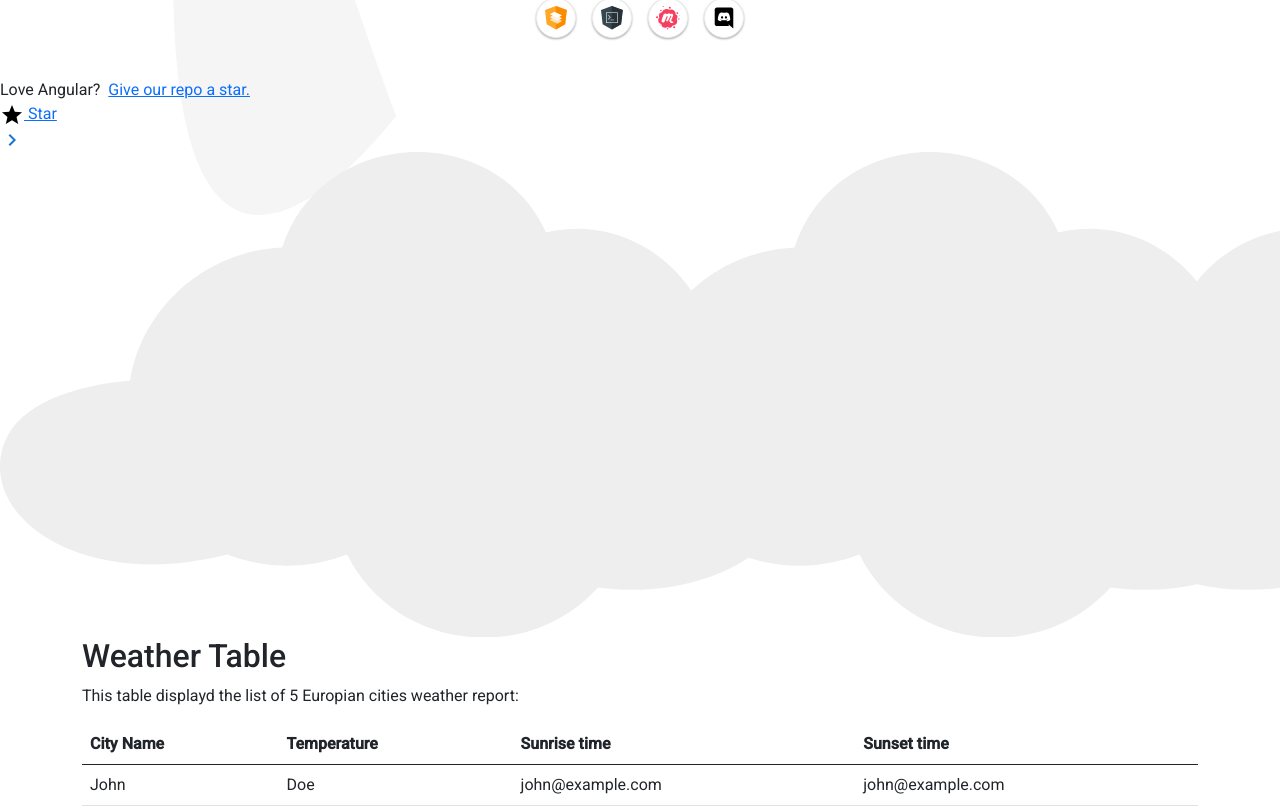
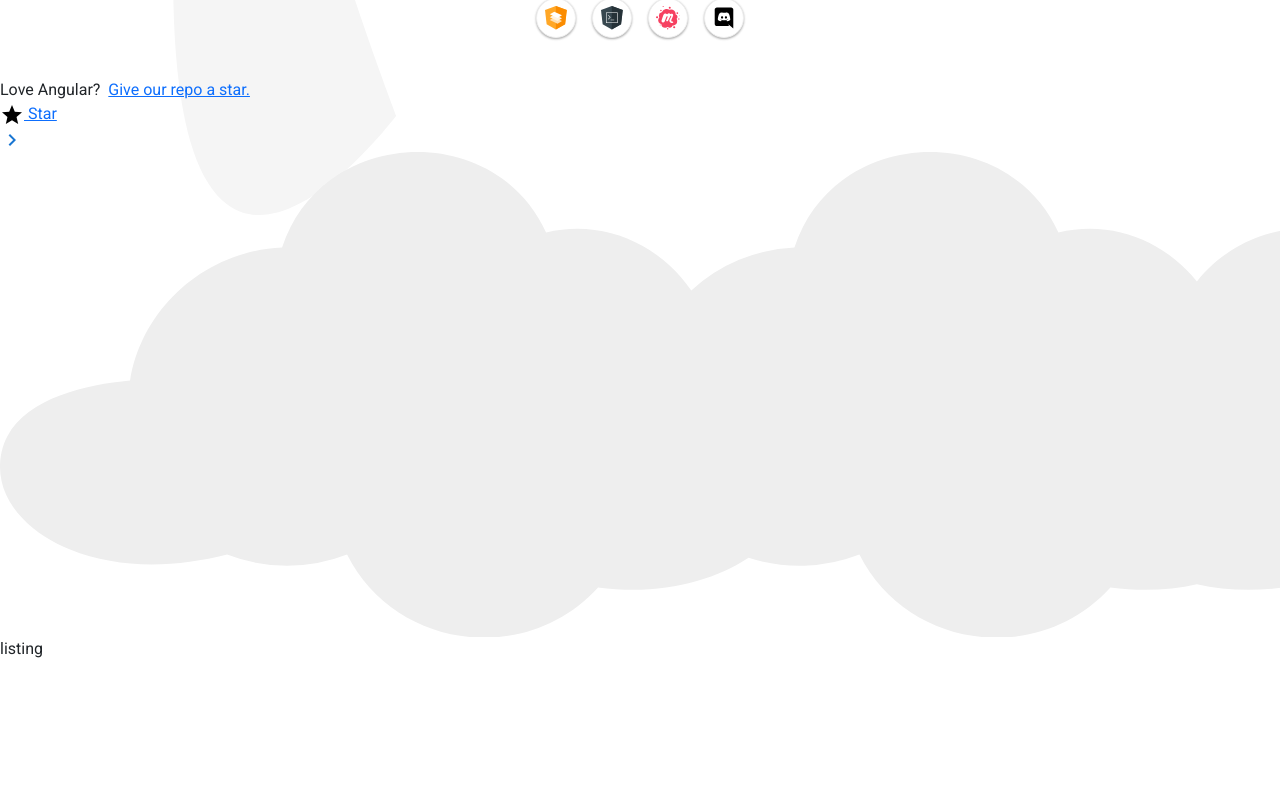
Before and after one commit to utkarsh-srivastava/open-weather-ng, an Angular app: page /listing in a window 1280 px wide. Shown: the part 582-1388 px from the top of the page. After the commit the page ends 1243 px from the top, so only its background shows below. Built offline with nearby package versions, Linux system fonts and the light colour scheme.

Commit message:
created listings table with api data

```diff
--- a/src/app/listing/listing.component.html
+++ b/src/app/listing/listing.component.html
@@ -1,22 +1 @@
-<div class="container">
-  <h2>Weather Table</h2>
-  <p>This table displayd the list of 5 Europian cities weather report:</p>
-  <table class="table table-hover">
-    <thead>
-      <tr class="cursor-pointer">
-        <th>City Name</th>
-        <th>Temperature</th>
-        <th>Sunrise time</th>
-        <th>Sunset time</th>
-      </tr>
-    </thead>
-    <tbody>
-      <tr>
-        <td>John</td>
-        <td>Doe</td>
-        <td>john@example.com</td>
-        <td>john@example.com</td>
-      </tr>
-    </tbody>
-  </table>
-</div>
+listing
--- a/src/app/listings/listings.component.html
+++ b/src/app/listings/listings.component.html
@@ -1 +1,22 @@
-<p>listings works!</p>
+<div class="container">
+    <h2>Weather Table</h2>
+    <p>This table displayd the list of 5 Europian cities weather report:</p>
+    <table class="table table-hover">
+      <thead>
+        <tr class="cursor-pointer">
+          <th>City Name</th>
+          <th>Temperature</th>
+          <th>Sunrise time</th>
+          <th>Sunset time</th>
+        </tr>
+      </thead>
+      <tbody>
+        <tr *ngFor="let report of weatherReports">
+          <td>{{report.name}}</td>
+          <td>{{report.main.temp}}</td>
+          <td>{{report.sys.sunrise * 1000 | date:'shortTime':'GMT'}}</td>
+          <td>{{report.sys.sunset * 1000 | date:'shortTime':'GMT'}}</td>
+        </tr>
+      </tbody>
+    </table>
+  </div>
--- a/src/app/listings/listings.component.ts
+++ b/src/app/listings/listings.component.ts
@@ -1,15 +1,27 @@
 import { Component, OnInit } from '@angular/core';
+import { WeatherDao } from '../weather.dao.service';
 
 @Component({
   selector: 'app-listings',
   templateUrl: './listings.component.html',
-  styleUrls: ['./listings.component.css']
+  styleUrls: ['./listings.component.css'],
+  providers: [WeatherDao]
 })
 export class ListingsComponent implements OnInit {
 
-  constructor() { }
+  weatherReports : any = [];
+  cityNames = ['London,uk', 'Paris,fr'];
+
+  constructor(
+    private dao: WeatherDao
+  ) { }
 
   ngOnInit(): void {
+    this.cityNames.forEach((cityName: string)=>{
+      this.dao.getWeatherReport(cityName).subscribe((cityWeatherData)=>{
+        this.weatherReports.push(cityWeatherData);
+      });
+    });
   }
 
 }
--- a/src/app/weather.dao.service.ts
+++ b/src/app/weather.dao.service.ts
@@ -1,9 +1,20 @@
 import { Injectable } from '@angular/core';
+import { HttpClient } from '@angular/common/http';
+import { Observable } from 'rxjs';
 
 @Injectable({
   providedIn: 'root'
 })
-export class Weather.DaoService {
+export class WeatherDao {
 
-  constructor() { }
+  private APP_ID = '3d8b309701a13f65b660fa2c64cdc517';
+  weaterUrl = 'http://api.openweathermap.org/data/2.5/weather'
+
+  constructor(
+    private http: HttpClient
+  ) { }
+
+  getWeatherReport(cityName: string): Observable<any> {
+    return this.http.get(`${this.weaterUrl}?q=${cityName}&appid=${this.APP_ID}`);
+  }
 }
```
Also changed, not shown: src/app/app.module.ts (+6 -2 lines).
